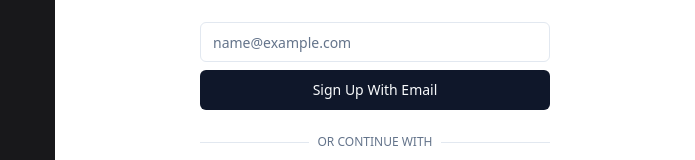
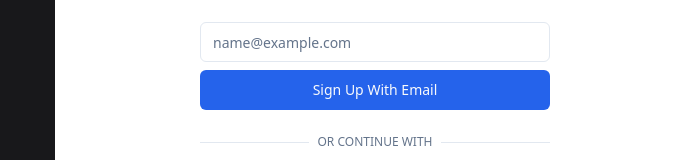
Before and after one commit to rharkor/next-boilerplate, a Next.js app: page /sign-up in a window 1280 px wide. Shown: the part 324-484 px from the top of the page, without its empty margins (585-1280 px from the left). Built offline with nearby package versions, Linux system fonts and the light colour scheme; no server answers.

Commit message:
refactor: change theme

```diff
--- a/src/app/globals.css
+++ b/src/app/globals.css
@@ -1,72 +1,55 @@
 @tailwind base;
 @tailwind components;
 @tailwind utilities;
+
 
 @layer base {
   :root {
     --background: 0 0% 100%;
     --foreground: 222.2 84% 4.9%;
-
+    --card: 0 0% 100%;
+    --card-foreground: 222.2 84% 4.9%;
+    --popover: 0 0% 100%;
+    --popover-foreground: 222.2 84% 4.9%;
+    --primary: 221.2 83.2% 53.3%;
+    --primary-foreground: 210 40% 98%;
+    --secondary: 210 40% 96.1%;
+    --secondary-foreground: 222.2 47.4% 11.2%;
     --muted: 210 40% 96.1%;
     --muted-foreground: 215.4 16.3% 46.9%;
-
-        --popover: 0 0% 100%;
-        --popover-foreground: 222.2 84% 4.9%;
-
-        --card: 0 0% 100%;
-        --card-foreground: 222.2 84% 4.9%;
-
+    --accent: 210 40% 96.1%;
+    --accent-foreground: 222.2 47.4% 11.2%;
+    --destructive: 0 84.2% 60.2%;
+    --destructive-foreground: 210 40% 98%;
     --border: 214.3 31.8% 91.4%;
     --input: 214.3 31.8% 91.4%;
-
-        --primary: 222.2 47.4% 11.2%;
-        --primary-foreground: 210 40% 98%;
-
-        --secondary: 210 40% 96.1%;
-        --secondary-foreground: 222.2 47.4% 11.2%;
-
-        --accent: 210 40% 96.1%;
-        --accent-foreground: 222.2 47.4% 11.2%;
-
-        --destructive: 0 84.2% 60.2%;
-        --destructive-foreground: 210 40% 98%;
-
-        --ring: 215 20.2% 65.1%;
-
+    --ring: 221.2 83.2% 53.3%;
     --radius: 0.5rem;
   }
 
   .dark {
     --background: 222.2 84% 4.9%;
     --foreground: 210 40% 98%;
-
+    --card: 222.2 84% 4.9%;
+    --card-foreground: 210 40% 98%;
+    --popover: 222.2 84% 4.9%;
+    --popover-foreground: 210 40% 98%;
+    --primary: 217.2 91.2% 59.8%;
+    --primary-foreground: 222.2 47.4% 11.2%;
+    --secondary: 217.2 32.6% 17.5%;
+    --secondary-foreground: 210 40% 98%;
     --muted: 217.2 32.6% 17.5%;
     --muted-foreground: 215 20.2% 65.1%;
-
-        --popover: 222.2 84% 4.9%;
-        --popover-foreground: 210 40% 98%;
-
-        --card: 222.2 84% 4.9%;
-        --card-foreground: 210 40% 98%;
-
+    --accent: 217.2 32.6% 17.5%;
+    --accent-foreground: 210 40% 98%;
+    --destructive: 0 62.8% 30.6%;
+    --destructive-foreground: 210 40% 98%;
     --border: 217.2 32.6% 17.5%;
     --input: 217.2 32.6% 17.5%;
-
-        --primary: 210 40% 98%;
-        --primary-foreground: 222.2 47.4% 11.2%;
-
-        --secondary: 217.2 32.6% 17.5%;
-        --secondary-foreground: 210 40% 98%;
-
-        --accent: 217.2 32.6% 17.5%;
-        --accent-foreground: 210 40% 98%;
-
-        --destructive: 0 62.8% 30.6%;
-        --destructive-foreground: 0 85.7% 97.3%;
-
-        --ring: 217.2 32.6% 17.5%;
+    --ring: 224.3 76.3% 48%;
   }
 }
+
 
 @layer base {
     * {
```
Lines whose indentation alone changed are shown as unchanged.
